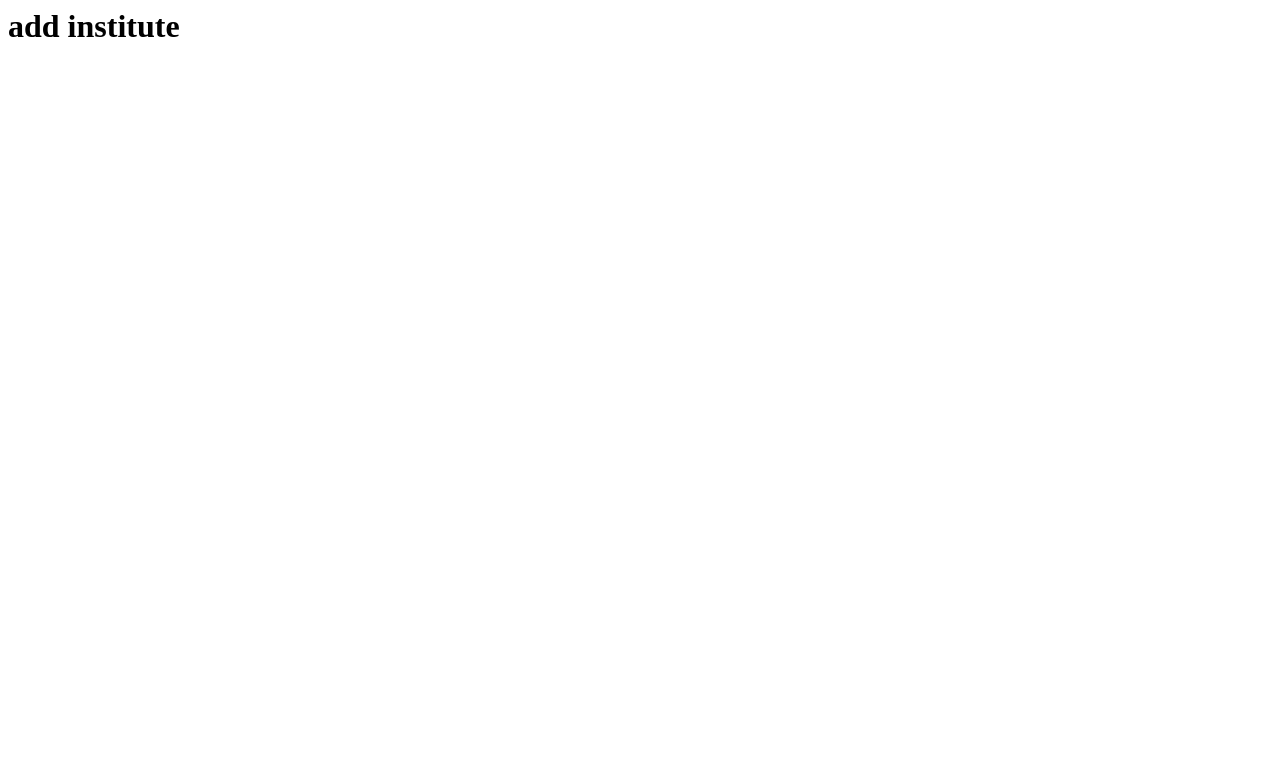
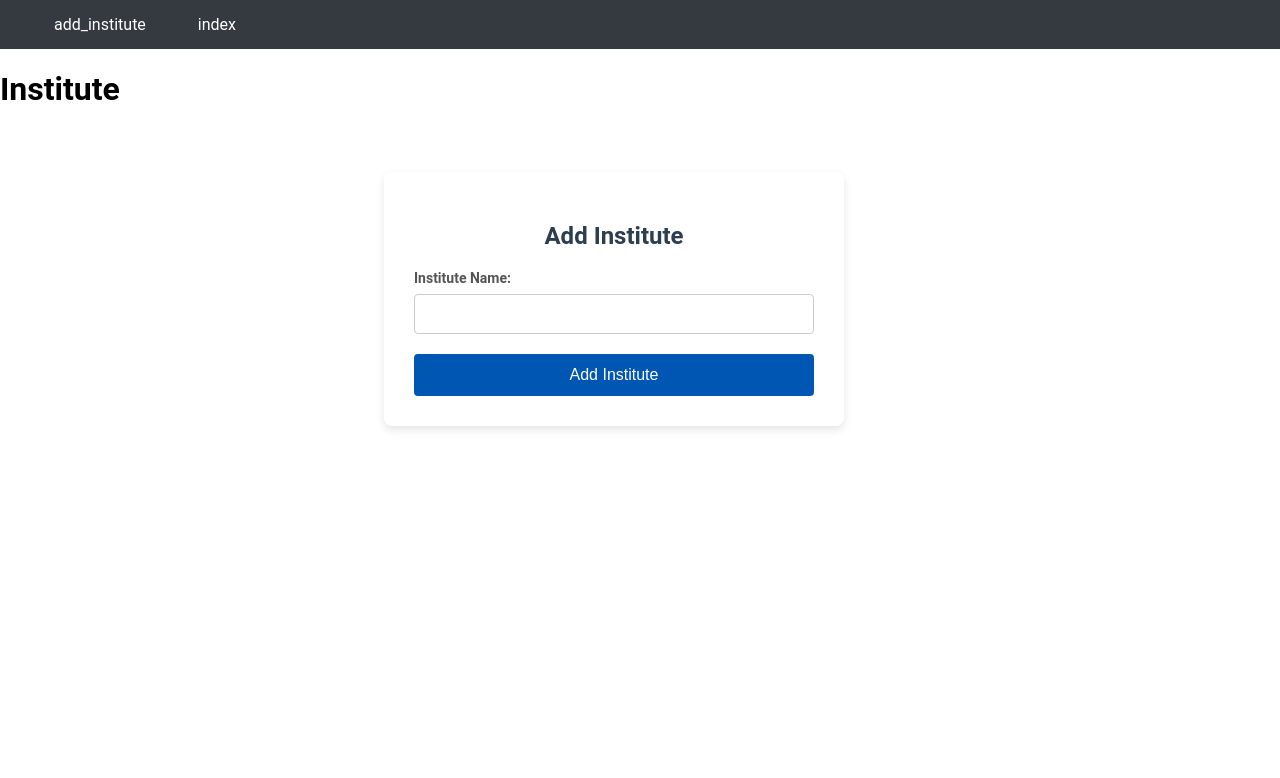
Before and after one commit to mhtariq366/marksly, a Django app: page /add_institute/ in a window 1280 px wide. Before the commit the part shown is almost empty. Shown: the top 778 px of the page. Run offline with Django 5.2, Linux system fonts and the light colour scheme.

Commit message:
temp changes

```diff
--- a/core/templates/core/add_institute.html
+++ b/core/templates/core/add_institute.html
@@ -1 +1,99 @@
-<h1>add institute</h1>
+{% extends 'core/base.html' %}
+
+{% block title %}
+    Institute
+{% endblock title %}
+
+{% block content %}
+
+<style>
+
+    .form-container {
+        margin-left: 30%;
+        margin-top: 5%;
+        background-color: white;
+        padding: 30px;
+        border-radius: 8px;
+        box-shadow: 0 4px 8px rgba(0, 0, 0, 0.1);
+        width: 100%;
+        max-width: 400px;
+    }
+
+    h2 {
+        text-align: center;
+        color: #2c3e50;
+        margin-bottom: 20px;
+    }
+
+    label {
+        font-size: 14px;
+        font-weight: bold;
+        color: #555;
+        display: block;
+        margin-bottom: 8px;
+    }
+
+    input[type="text"] {
+        width: 100%;
+        padding: 10px;
+        margin-bottom: 20px;
+        border: 1px solid #ccc;
+        border-radius: 4px;
+        font-size: 16px;
+        box-sizing: border-box;
+    }
+
+    input[type="text"]:focus {
+        border-color: #0056b3;
+        outline: none;
+    }
+
+    button {
+        width: 100%;
+        padding: 12px;
+        background-color: #0056b3;
+        color: white;
+        font-size: 16px;
+        border: none;
+        border-radius: 4px;
+        cursor: pointer;
+    }
+
+    button:hover {
+        background-color: #004494;
+    }
+
+    button:focus {
+        outline: none;
+    }
+
+    .form-container p {
+        text-align: center;
+        margin-top: 20px;
+        font-size: 14px;
+        color: #888;
+    }
+
+    .form-container p a {
+        color: #0056b3;
+        text-decoration: none;
+    }
+
+    .form-container p a:hover {
+        text-decoration: underline;
+    }
+</style>
+
+<h1>Institute</h1>
+
+<div class="form-container">
+    <h2>Add Institute</h2>
+    <form method="POST">
+        {% csrf_token %}
+        <label for="name">Institute Name:</label>
+        <input type="text" id="name" name="name" required><br>
+        <button type="submit">Add Institute</button>
+    </form>
+</div>
+
+{% endblock content %}
--- /dev/null
+++ b/core/templates/core/base.html
@@ -0,0 +1,48 @@
+<!DOCTYPE html>
+<html lang="en">
+<head>
+    <meta charset="UTF-8">
+    <meta name="viewport" content="width=device-width, initial-scale=1.0">
+    <title>{% block title %} {% endblock title%}</title>
+    <style>
+        body {
+            margin: 0;
+            font-family: 'Roboto', sans-serif;
+        }
+
+        .navbar {
+            background-color: #343a40;
+            overflow: hidden;
+            display: flex;
+            justify-content: space-between;
+            align-items: center;
+            padding: 15px 30px;
+        }
+
+        .navbar a {
+            color: white;
+            text-decoration: none;
+            padding: 16px 24px;
+            transition: background-color 0.3s, transform 0.3s;
+        }
+
+        .navbar a:hover {
+            background-color: #495057;
+            border-radius: 6px;
+            transform: scale(1.05);
+        }
+
+    </style>
+</head>
+<body>
+    <div class="navbar">
+        <div>
+            <a href="{% url 'add_institute' %}">add_institute</a>
+            <a href="{% url 'index' %}">index</a>
+        </div>
+    </div>
+
+    {% block content %}{% endblock content %}
+
+</body>
+</html>
```
Also changed, not shown: core/templates/core/index.html (+11 -0 lines).
